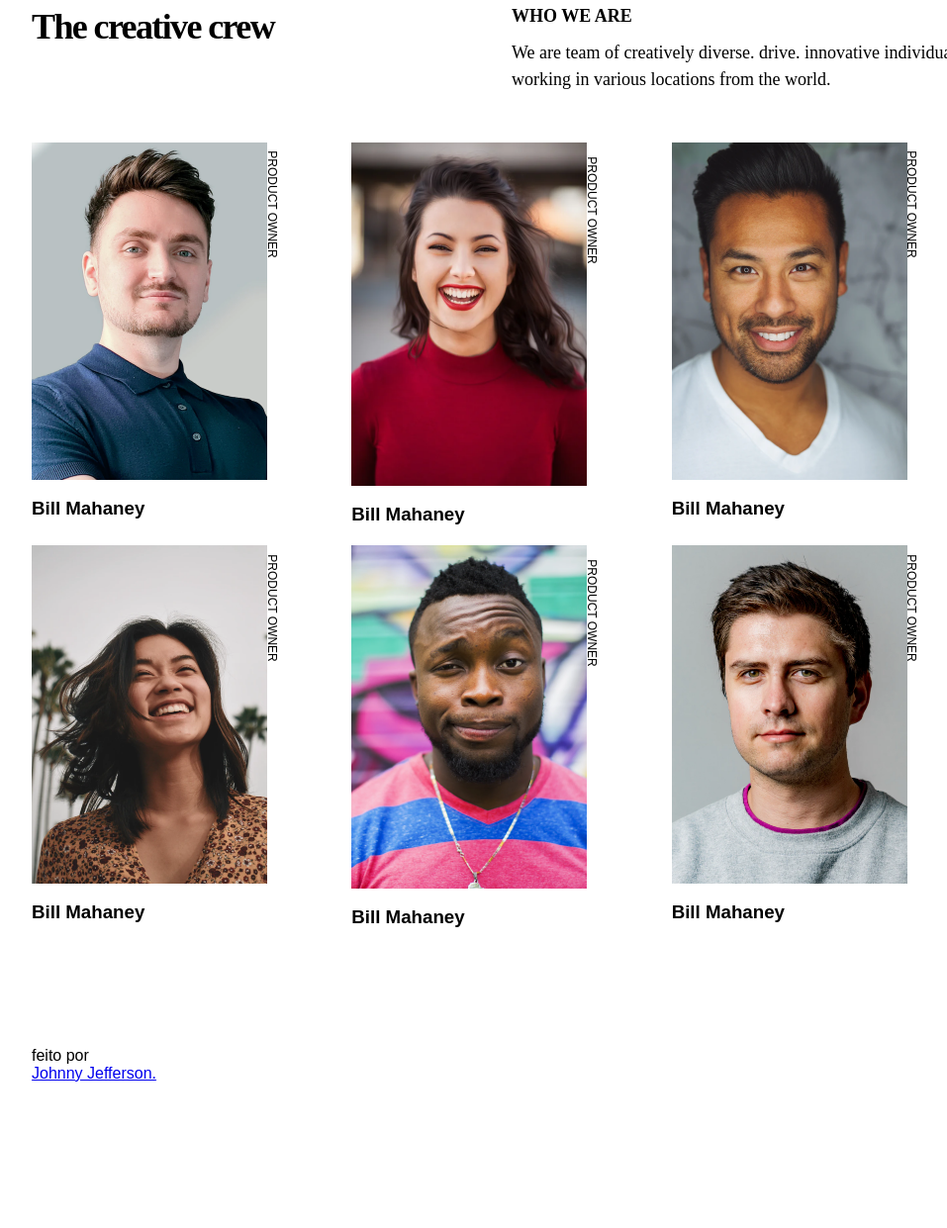
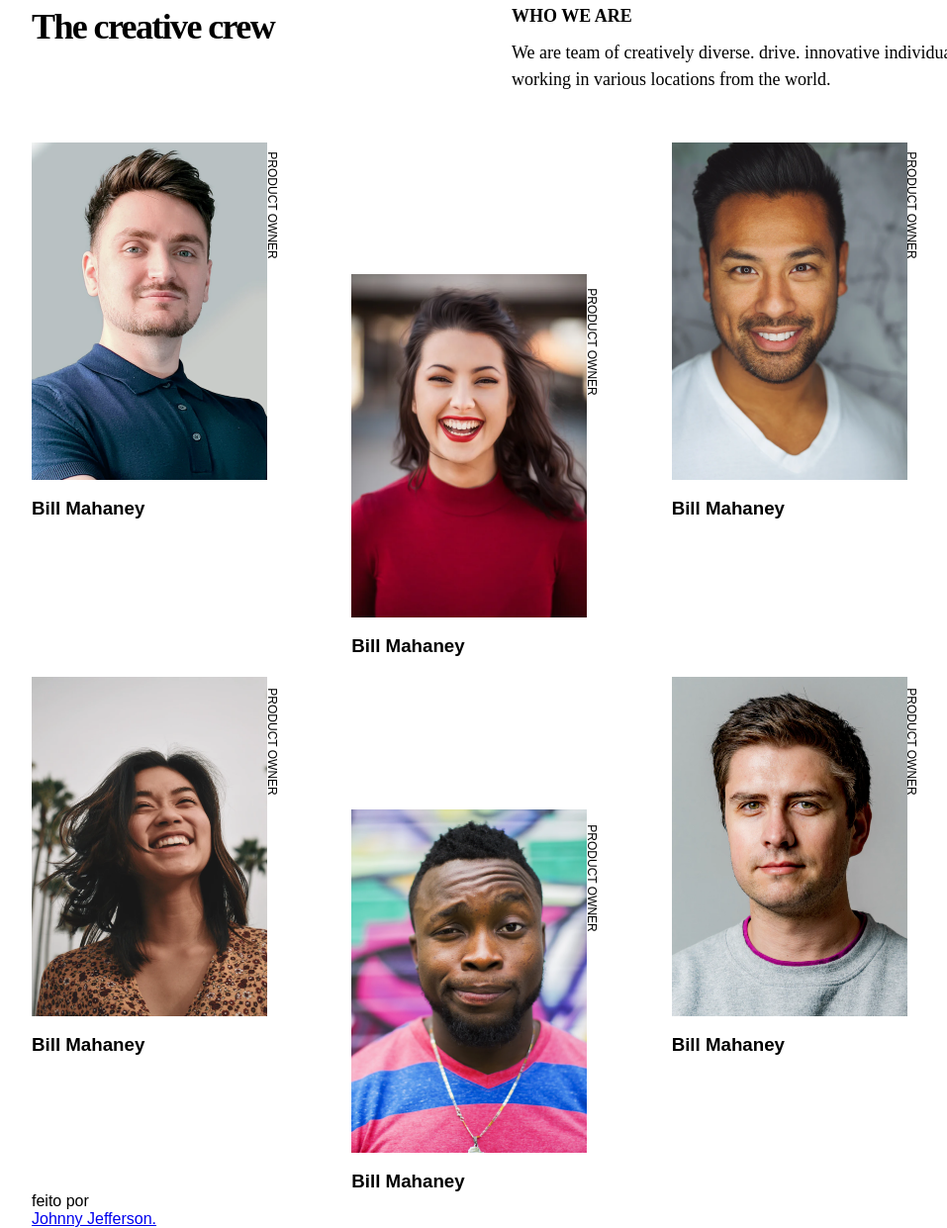
Before and after one commit to Johnny-J-Ramos/my-team-page, a plain HTML site: page index.html in a window 1280 px wide. Shown: the part 87-1328 px from the top of the page at 99% size, without its empty margins (123-1080 px from the left). Before the commit the page ends 1181 px from the top, so only its background shows below. Drawn offline with Linux system fonts and the light colour scheme.

Commit message:
concluindo o main da pagina

```diff
--- a/index.html
+++ b/index.html
@@ -30,37 +30,37 @@
     </header>
 
     <main class="modal_cards">
-      <div class="card">
+      <div class="card" style="grid-row: 1 / 4">
         <img src="./imgs/photo1.png" class="picture" alt="" />
         <h4 class="jobs">Product Owner</h4>
         <h3 class="name">Bill Mahaney</h3>
       </div>
 
-      <div class="card">
+      <div class="card" style="grid-row: 2 / 5">
         <img src="./imgs/photo2.png" class="picture" alt="" />
         <h4 class="jobs">Product Owner</h4>
         <h3 class="name">Bill Mahaney</h3>
       </div>
 
-      <div class="card">
+      <div class="card" style="grid-row: 1 / 4">
         <img src="./imgs/photo3.png" class="picture" alt="" />
         <h4 class="jobs">Product Owner</h4>
         <h3 class="name">Bill Mahaney</h3>
       </div>
 
-      <div class="card">
-        <img src="./imgs/photo4.png" class="picture" alt="" />
+      <div class="card" style="grid-row: 5 / 8">
+        <img src="./imgs/photo4.png" class="picture profile offset-sm" alt="" />
         <h4 class="jobs">Product Owner</h4>
         <h3 class="name">Bill Mahaney</h3>
       </div>
 
-      <div class="card">
+      <div class="card" style="grid-row: 6 / 9">
         <img src="./imgs/photo5.png" class="picture" alt="" />
         <h4 class="jobs">Product Owner</h4>
         <h3 class="name">Bill Mahaney</h3>
       </div>
 
-      <div class="card">
+      <div class="card" style="grid-row: 5 / 8">
         <img src="./imgs/photo6.png" class="picture" alt="" />
         <h4 class="jobs">Product Owner</h4>
         <h3 class="name">Bill Mahaney</h3>
```
